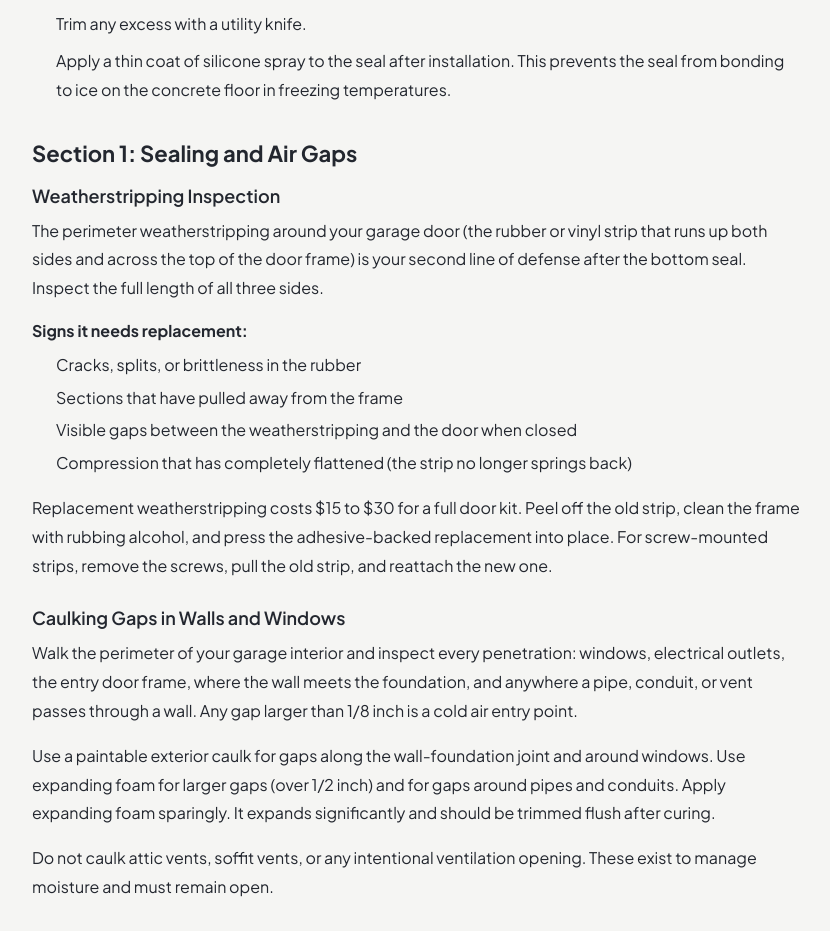
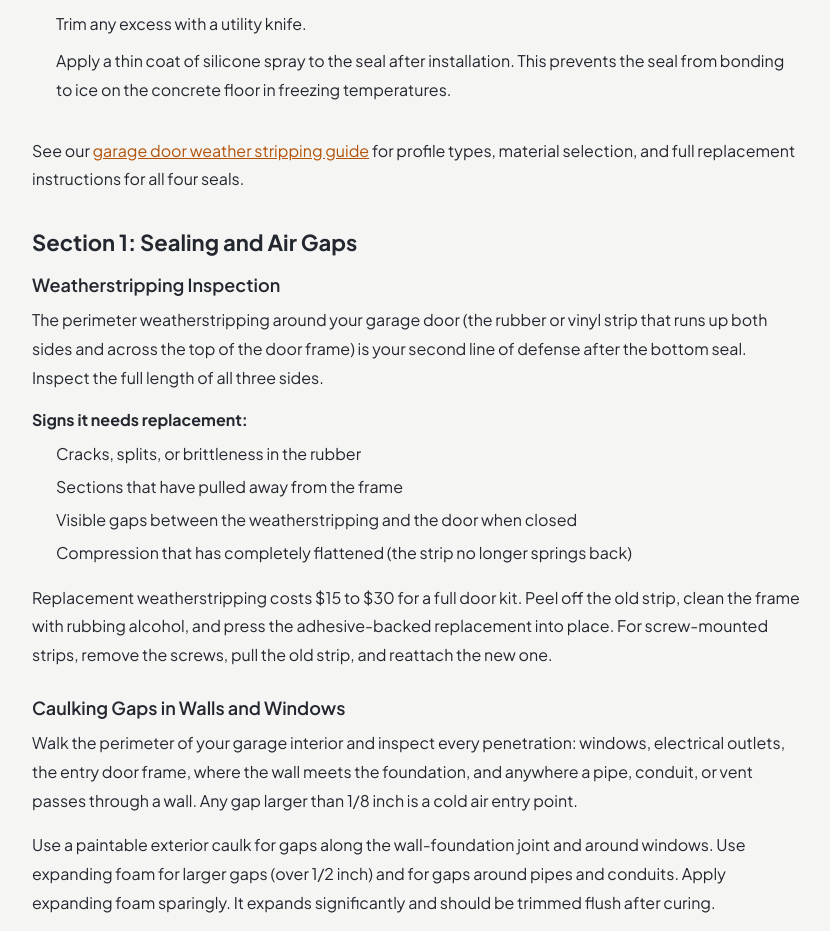
Before and after one commit to thebasementguide2026/thegarage.guide-, a Next.js app: page /guides/how-to-winterize-your-garage in a window 1280 px wide. Shown: the part 2240-3171 px from the top of the page, without its empty margins (224-1054 px from the left). Built offline with nearby package versions, Linux system fonts and the light colour scheme.

Commit message:
Add cross-link to garage-door-weather-stripping in how-to-winterize-your-garage

```diff
--- a/app/guides/how-to-winterize-your-garage/page.tsx
+++ b/app/guides/how-to-winterize-your-garage/page.tsx
@@ -79,6 +79,7 @@ export default function HowToWinterizeYourGarage() {
           <li style={{ marginBottom: 8 }}>Trim any excess with a utility knife.</li>
           <li style={{ marginBottom: 8 }}>Apply a thin coat of silicone spray to the seal after installation. This prevents the seal from bonding to ice on the concrete floor in freezing temperatures.</li>
         </ol>
+        <p style={{ fontSize: 16, lineHeight: 1.8, color: '#23272F', marginBottom: 32 }}>See our <Link href='/problems/garage-door-weather-stripping' style={{ color: '#b45309', textDecoration: 'underline' }}>garage door weather stripping guide</Link> for profile types, material selection, and full replacement instructions for all four seals.</p>
 
         {/* Section 1: Sealing and Air Gaps */}
         <h2 style={{ fontSize: 22, fontWeight: 700, color: '#23272F', marginBottom: 12 }}>Section 1: Sealing and Air Gaps</h2>
```
